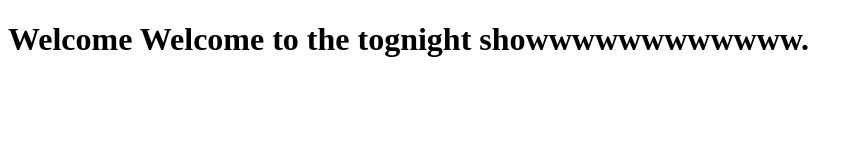
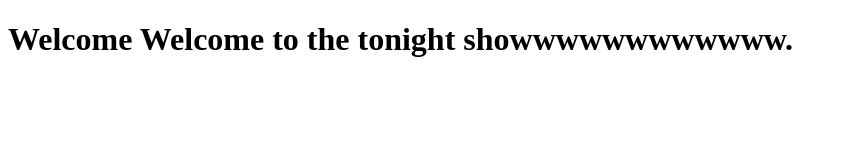
Before and after one commit to NonthapatKim/newproject, a plain HTML site: page index.html in a window 1280 px wide. Shown: the whole page, without its empty margins (0-863 px from the left). Drawn offline with Linux system fonts and the light colour scheme.

Commit message:
Update index.html

```diff
--- a/index.html
+++ b/index.html
@@ -8,6 +8,6 @@
 </head>
 <body>
 
-    <h1>Welcome Welcome to the tognight showwwwwwwwwwww.</h1>
+    <h1>Welcome Welcome to the tonight showwwwwwwwwwww.</h1>
 </body>
 </html>
```
